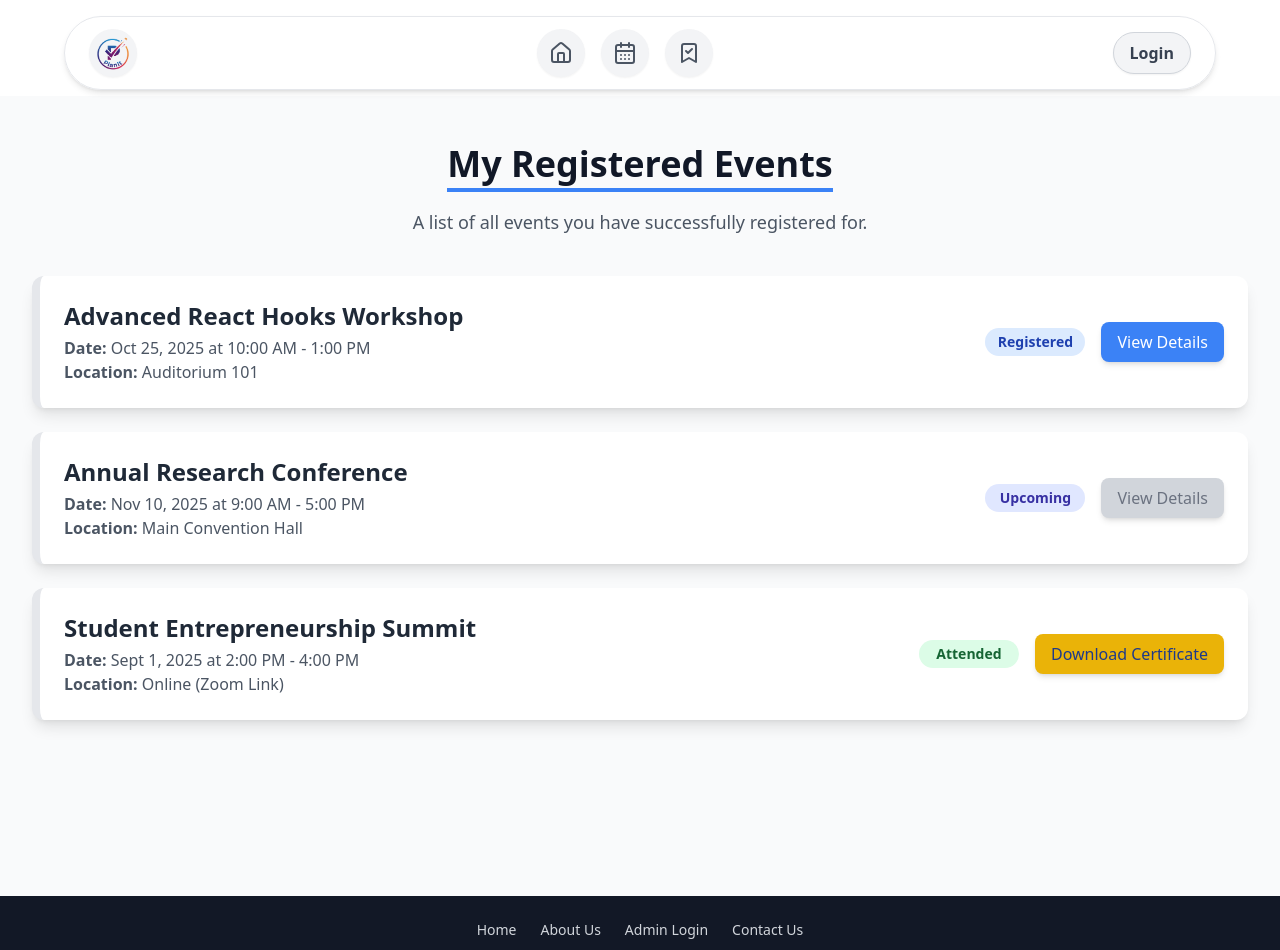
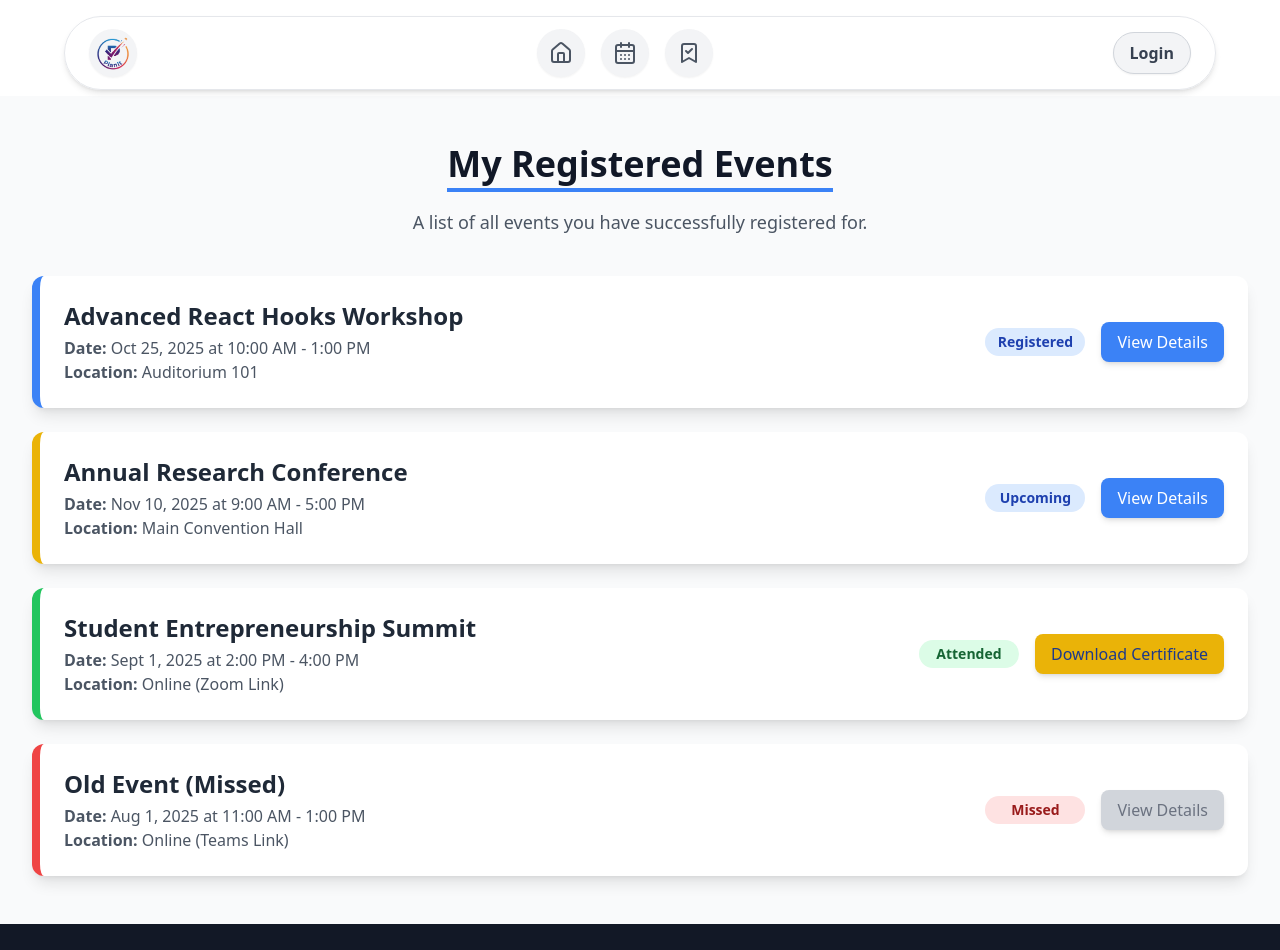
Before and after one commit to rishikesh-babu/Event-Management, a React (Vite) app in the folder client/: page /myevent in a window 1280 px wide. Shown: the top 950 px of the page. Built offline with nearby package versions, Linux system fonts and the light colour scheme; no server answers.

Commit message:
Minor changes in border color in MyEvents Page.

```diff
--- a/client/src/Pages/User/MyEvent.jsx
+++ b/client/src/Pages/User/MyEvent.jsx
@@ -1,23 +1,28 @@
-import React, { useState, useEffect } from 'react'
-
-export default function MyEvent() {
+import React, { useState, useEffect } from 'react';
 
 const getStatusBorderClass = (status) => {
     switch (status) {
         case 'Upcoming':
-    case 'Registered': // Treat Registered the same as Upcoming for visual emphasis
-      return 'border-blue-500'; // Primary color for future/active events
+            return 'border-l-yellow-500';
+        case 'Registered':
+            // Bright blue for active/future events
+            return 'border-l-blue-500';
         case 'Attended':
-      return 'border-green-500'; // Green for successfully completed/attended
-    case 'Completed': // If you use 'Completed' instead of 'Attended'
-      return 'border-green-500';
+        case 'Completed':
+            // Green for successful completion
+            return 'border-l-green-500';
         case 'Missed':
-      return 'border-red-500'; // Red/Warning for missed events
+            // Red for warning/missed event
+            return 'border-l-red-500';
         default:
-      return 'border-gray-300'; // Default neutral color
+            // Neutral
+            return 'border-l-gray-300';
     }
 };
 
+export default function MyEvent() {
+
+    // --- Dummy Data ---
     const dummyRegisteredEvents = [
         {
             id: 1,
@@ -25,7 +30,7 @@ export default function MyEvent() {
             date: 'Oct 25, 2025',
             time: '10:00 AM - 1:00 PM',
             location: 'Auditorium 101',
-      status: 'Registered', // Status will change to 'Attended' or 'Missed' after the event
+            status: 'Registered',
             isCertificateAvailable: false,
         },
         {
@@ -46,26 +51,35 @@ export default function MyEvent() {
             status: 'Attended',
             isCertificateAvailable: true,
         },
+        {
+            id: 4,
+            title: 'Old Event (Missed)',
+            date: 'Aug 1, 2025',
+            time: '11:00 AM - 1:00 PM',
+            location: 'Online (Teams Link)',
+            status: 'Missed',
+            isCertificateAvailable: false,
+        },
     ];
 
     const [registeredEvents, setRegisteredEvents] = useState([]);
     const [isLoading, setIsLoading] = useState(true);
 
     useEffect(() => {
-    // --- Data Fetching Logic (Replace with your actual API call) ---
-    // In a real application, you would fetch data here based on the logged-in user ID.
+        // Using a constant for the data, placed inside useEffect to avoid unnecessary re-creation
+        const eventData = dummyRegisteredEvents;
+
         const t = setTimeout(() => {
-      setRegisteredEvents(dummyRegisteredEvents);
+            setRegisteredEvents(eventData);
             setIsLoading(false);
         }, 1000);
 
         return () => clearTimeout(t);
     }, []);
 
-  // Function to handle certificate download (placeholder)
     const handleCertificateDownload = (eventId) => {
         alert(`Downloading certificate for Event ID: ${eventId}`);
-    // Implement API call to fetch certificate PDF/image
+        // Implement actual download logic here
     };
 
     if (isLoading) {
@@ -96,7 +110,7 @@ export default function MyEvent() {
                         You haven't registered for any events yet.
                     </p>
                     <button
-            onClick={() => window.location.href='/events'}
+                        onClick={() => window.location.href = '/events'}
                         className="mt-5 bg-blue-600 text-white py-2 px-6 rounded-lg hover:bg-blue-700 transition duration-200"
                     >
                         Browse Events
@@ -109,7 +123,9 @@ export default function MyEvent() {
                 {registeredEvents.map((event) => (
                     <div
                         key={event.id}
-            className={'event-card bg-white p-6 rounded-xl shadow-lg flex flex-col md:flex-row justify-between items-start md:items-center hover:shadow-xl transition duration-300 border-l-8 ${getStatusBorderClass(event.status)}'}>
+                        // Using the single, clean border function
+                        className={`event-card bg-white p-6 rounded-xl shadow-lg flex flex-col md:flex-row justify-between items-start md:items-center hover:shadow-xl transition duration-300 border-l-8 ${getStatusBorderClass(event.status)}`}
+                    >
 
                         {/* Event Details */}
                         <div className="details mb-4 md:mb-0 md:w-3/5">
@@ -127,9 +143,10 @@ export default function MyEvent() {
 
                             {/* Status Badge */}
                             <span className={`px-3 py-1 text-sm font-semibold rounded-full min-w-[100px] text-center
-                ${event.status === 'Registered' ? 'bg-blue-100 text-blue-800' :
-                  event.status === 'Upcoming' ? 'bg-indigo-100 text-indigo-800' :
+                ${event.status === 'Registered' || event.status === 'Upcoming' ? 'bg-blue-100 text-blue-800' :
                                     event.status === 'Attended' ? 'bg-green-100 text-green-800' :
+                                        event.status === 'Completed' ? 'bg-green-100 text-green-800' :
+                                            event.status === 'Missed' ? 'bg-red-100 text-red-800' :
                                                 'bg-gray-100 text-gray-600'}
               `}>
                                 {event.status}
@@ -145,9 +162,9 @@ export default function MyEvent() {
                                 </button>
                             ) : (
                                 <button
-                  disabled={event.status !== 'Registered'}
+                                    disabled={event.status !== 'Registered' && event.status !== 'Upcoming'}
                                     className={`py-2 px-4 rounded-lg font-medium
-                    ${event.status === 'Registered'
+                    ${event.status === 'Registered' || event.status === 'Upcoming'
                                             ? 'bg-blue-500 text-white hover:bg-blue-600'
                                             : 'bg-gray-300 text-gray-500 cursor-not-allowed'}
                     transition duration-200 shadow-md
```
Lines whose indentation alone changed are shown as unchanged.
